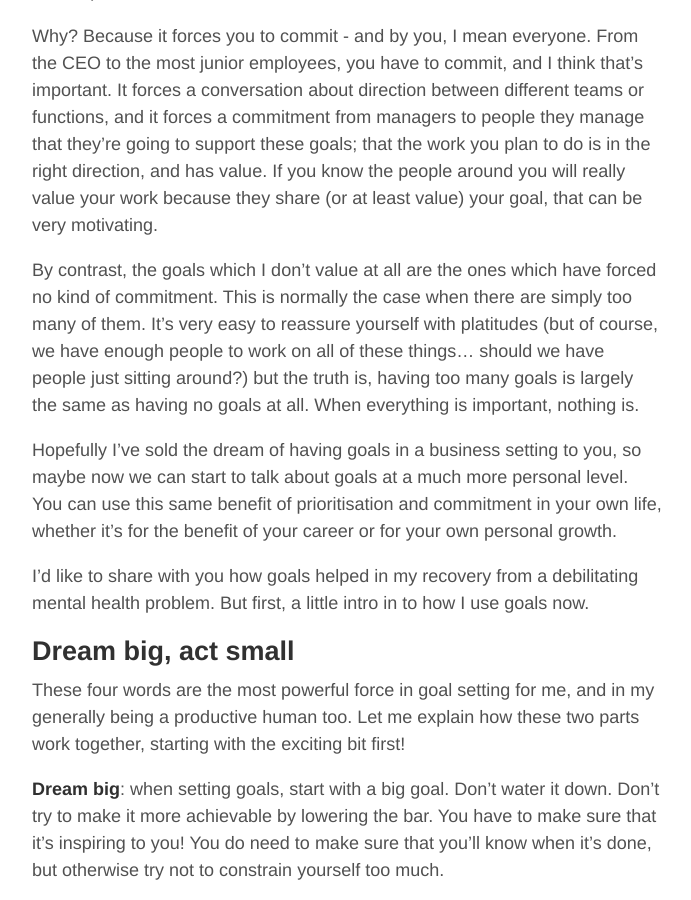
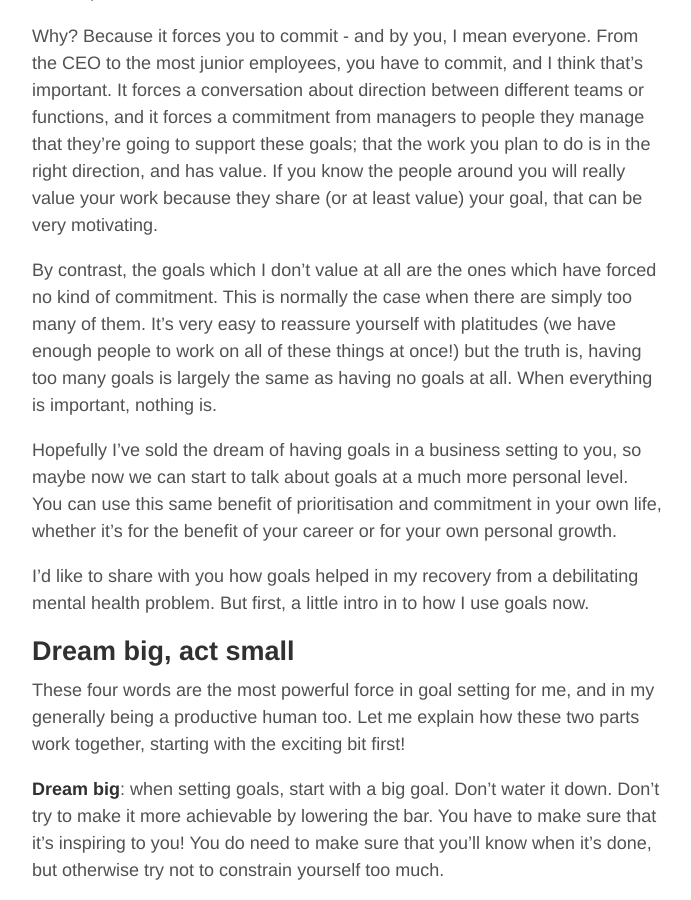
Before and after one commit to WillSoper/WillSoper.github.io, a Jekyll site: the page built from _posts/2020-06-15-dream-big-act-small-taking-control-with-goals.md, in a window 1280 px wide and 900 px high, scrolled down 1387 px. Shown: the whole window, without its empty margins (293-984 px from the left). Built offline with Jekyll 4.4.1, drawn with Linux system fonts in a browser that asks for light colours.

Commit message:
...edits...

```diff
--- a/_posts/2020-06-15-dream-big-act-small-taking-control-with-goals.md
+++ b/_posts/2020-06-15-dream-big-act-small-taking-control-with-goals.md
@@ -35,7 +35,7 @@ This article is much more about the personal impact of goals than the business i
 
 Why? Because it forces you to commit - and by you, I mean everyone. From the CEO to the most junior employees, you have to commit, and I think that's important. It forces a conversation about direction between different teams or functions, and it forces a commitment from managers to people they manage that they're going to support these goals; that the work you plan to do is in the right direction, and has value. If you know the people around you will really value your work because they share (or at least value) your goal, that can be very motivating.
 
-By contrast, the goals which I don't value at all are the ones which have forced no kind of commitment. This is normally the case when there are simply too many of them. It's very easy to reassure yourself with platitudes (but of course, we have enough people to work on all of these things... should we have people just sitting around?) but the truth is, having too many goals is largely the same as having no goals at all. When everything is important, nothing is.
+By contrast, the goals which I don't value at all are the ones which have forced no kind of commitment. This is normally the case when there are simply too many of them. It's very easy to reassure yourself with platitudes (we have enough people to work on all of these things at once!) but the truth is, having too many goals is largely the same as having no goals at all. When everything is important, nothing is.
 
 Hopefully I've sold the dream of having goals in a business setting to you, so maybe now we can start to talk about goals at a much more personal level. You can use this same benefit of prioritisation and commitment in your own life, whether it's for the benefit of your career or for your own personal growth.
 
```
